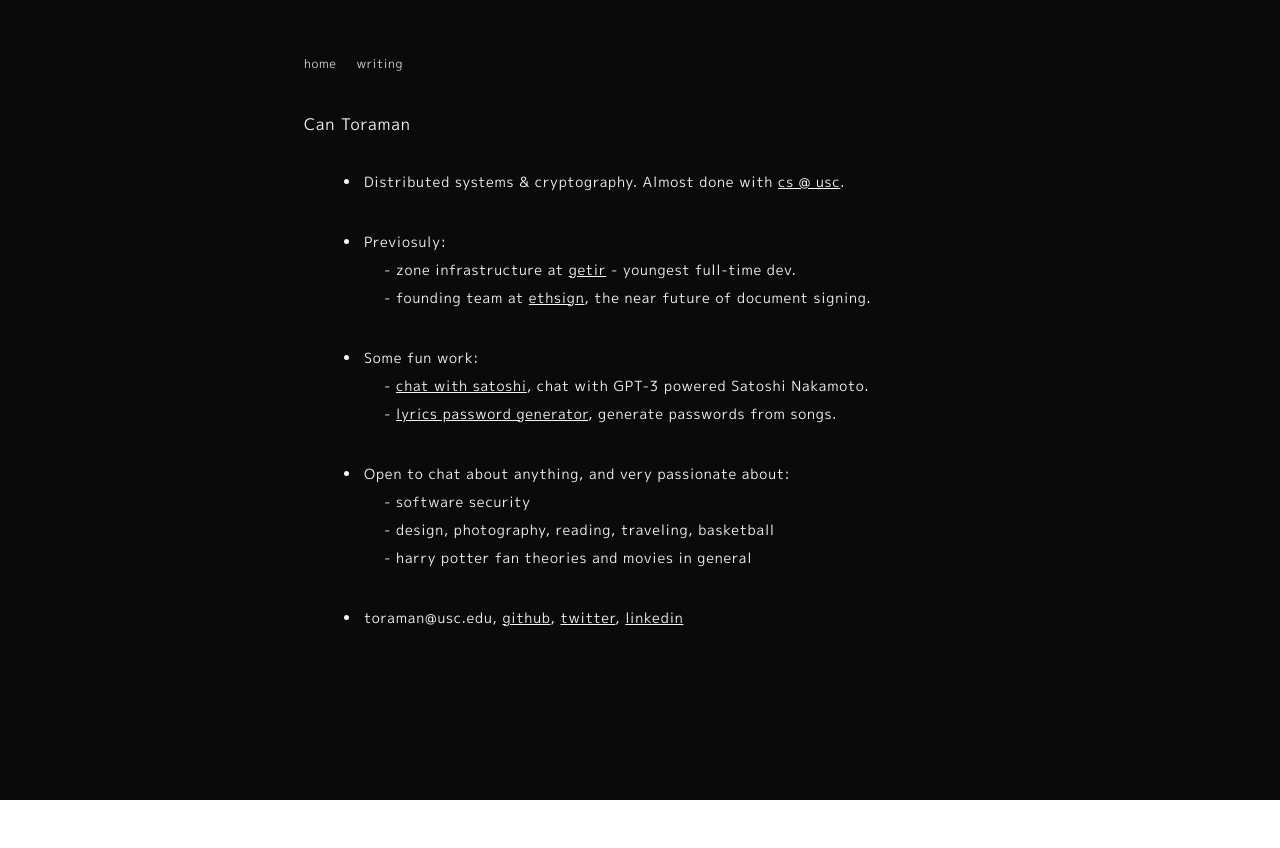
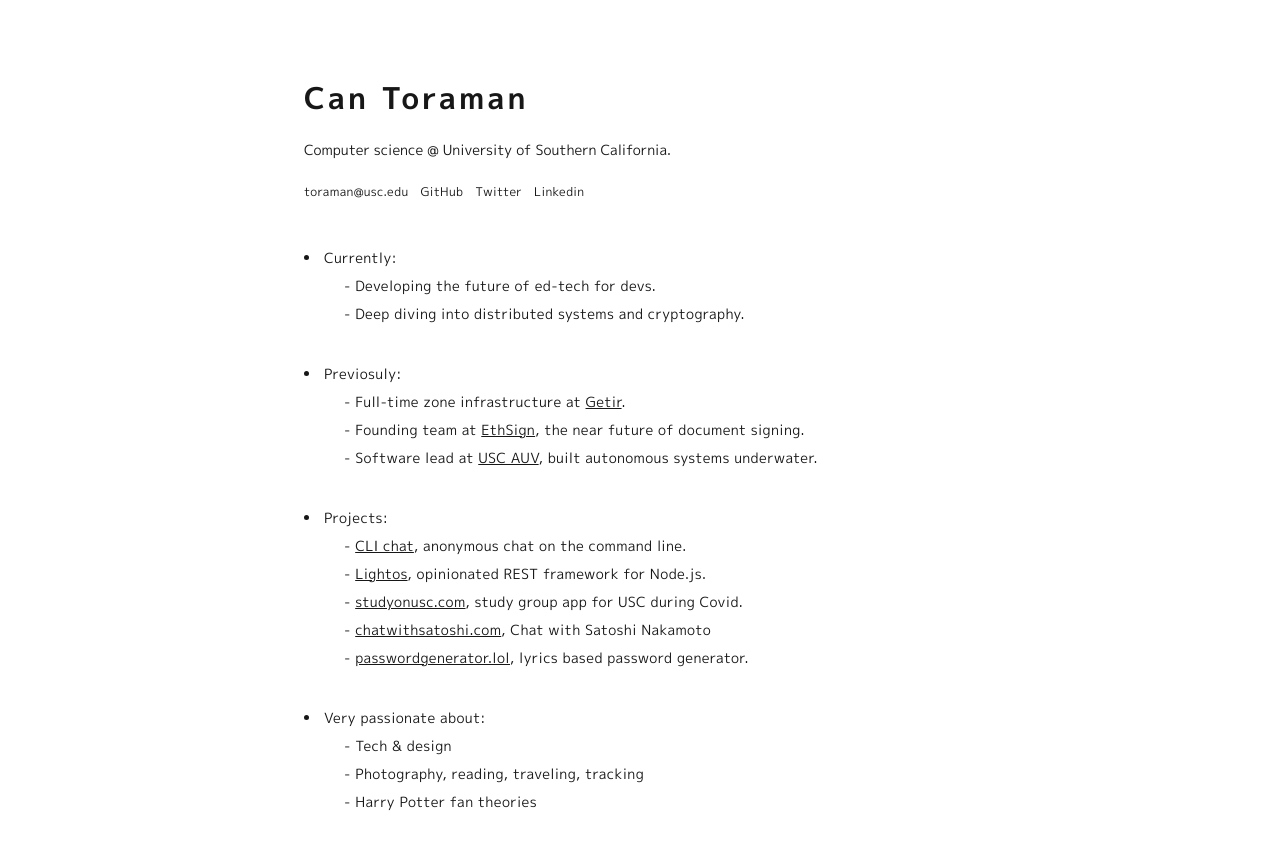
Before and after one commit to rrzhang139/richardzhang.com, a Next.js app: page / in a window 1280 px wide. Shown: the top 848 px of the page. Before the commit the page ends 800 px from the top, so only its background shows below. Built offline with nearby package versions, Linux system fonts and the light colour scheme.

Commit message:
content update

```diff
--- a/components/Nav.js
+++ b/components/Nav.js
@@ -19,7 +19,7 @@
           return (
             <li key={index}>
               <Link href={link.url} passHref>
-                <h4 className="text-xs tracking-wider py-2 text-neutral-300 rounded-sm hover:text-white ease-linear transition-colors hover:cursor-pointer hover:underline">
+                <h4 className="text-xs tracking-wider text-neutral-700 rounded-sm hover:text-white bg-white p-1 hover:bg-neutral-600 ease-linear transition-colors hover:cursor-pointer hover:underline">
                   {link.name}
                 </h4>
               </Link>
--- a/pages/_app.js
+++ b/pages/_app.js
@@ -24,8 +24,8 @@
           key="ogdesc"
         />
       </Head>
-      <div className="min-h-screen pb-20 font-text text-neutral-100 bg-colorstainedblack pt-12">
-        <Nav />
+      <div className="min-h-screen pb-20 font-text text-neutral-900 bg-white">
+        {/* <Nav /> */}
         <Component {...pageProps} />
       </div>
     </>
--- a/pages/index.js
+++ b/pages/index.js
@@ -4,115 +4,190 @@
   return (
     <div>
       <Head></Head>
-      <div className="max-w-2xl mx-auto mt-8 tracking-wider px-5 md:px-0">
-        <h1 className="pb-9">Can Toraman</h1>
-        <ul className="pl-10 text-sm list-disc list-inside space-y-10">
+      <div className="max-w-2xl mx-auto mt-8 px-5 md:px-0">
+        <div className="mt-20 space-y-5">
+          <h1 className="text-3xl font-black tracking-widest">Can Toraman</h1>
+          <div>
+            <h3 className="text-sm leading-loose">
+              Computer science @ University of Southern California.
+            </h3>
+          </div>
+          <ul className="text-xs flex gap-x-3 tracking-wide">
+            <li className="">
+              <p className="">toraman@usc.edu</p>
+            </li>
+            <li>
+              <p>
+                <a
+                  className="hover:text-blue-400 transition-colors"
+                  href="https://github.com/cantoramann"
+                  rel="noreferrer"
+                  target="_blank"
+                >
+                  GitHub
+                </a>
+              </p>
+            </li>
+            <li>
+              <p>
+                <a
+                  className="hover:text-blue-400 transition-colors"
+                  href="https://twitter.com/cantoramann"
+                  rel="noreferrer"
+                  target="_blank"
+                >
+                  Twitter
+                </a>
+              </p>
+            </li>
+            <li>
+              <p>
+                <a
+                  className="hover:text-blue-400 transition-colors"
+                  href="https://linkedin.com/in/cantoraman"
+                  rel="noreferrer"
+                  target="_blank"
+                >
+                  Linkedin
+                </a>
+              </p>
+            </li>
+          </ul>
+        </div>
+
+        <ul className="mt-12 text-sm list-disc list-inside space-y-10 tracking-wide">
           <li>
-            Distributed systems & cryptography. Almost done with{" "}
-            <a
-              className="underline"
-              href="https://www.cs.usc.edu/"
-              rel="noreferrer"
-              target="_blank"
-            >
-              cs @ usc
-            </a>
-            .
+            Currently:
+            <ul className="pl-10 list-inside space-y-2 pt-2">
+              <li>- Developing the future of ed-tech for devs.</li>
+              <li>- Deep diving into distributed systems and cryptography.</li>
+              {/* <li>
+                - Founding engineer at{" "}
+                <a
+                  className="underline hover:text-blue-400 transition-colors"
+                  href="https://www.joinhaven.io/"
+                  rel="noreferrer"
+                  target="_blank"
+                >
+                  Haven
+                </a>
+                , modernizing kitchen renovation (no kidding).
+              </li> */}
+            </ul>
           </li>
           <li>
             Previosuly:
             <ul className="pl-10 list-inside space-y-2 pt-2">
               <li>
-                - zone infrastructure at{" "}
+                - Full-time zone infrastructure at{" "}
                 <a
-                  className="underline"
+                  className="underline hover:text-blue-400 transition-colors"
                   href="https://techcrunch.com/2022/03/17/getir-is-now-worth-nearly-12-billion-after-raising-another-768-million/"
                   rel="noreferrer"
                   target="_blank"
                 >
-                  getir
-                </a>{" "}
-                - youngest full-time dev.
+                  Getir
+                </a>
+                .
               </li>
               <li>
-                - founding team at{" "}
+                - Founding team at{" "}
                 <a
-                  className="underline"
+                  className="underline hover:text-blue-400 transition-colors"
                   href="https://www.ethsign.xyz/"
                   rel="noreferrer"
                   target="_blank"
                 >
-                  ethsign
+                  EthSign
                 </a>
                 , the near future of document signing.
+              </li>
+              <li>
+                - Software lead at{" "}
+                <a
+                  className="underline hover:text-blue-400 transition-colors"
+                  href="https://uscauv.com/"
+                  rel="noreferrer"
+                  target="_blank"
+                >
+                  USC AUV
+                </a>
+                , built autonomous systems underwater.
               </li>
             </ul>
           </li>
           <li>
-            Some fun work:
+            Projects:
             <ul className="pl-10 list-inside space-y-2 pt-2">
               <li>
                 -{" "}
                 <a
-                  className="underline"
-                  href="https://chatwithsatoshi.com/"
+                  className="underline hover:text-blue-400 transition-colors"
+                  href="https://github.com/cantoramann/cli-chat-client"
                   rel="noreferrer"
                   target="_blank"
                 >
-                  chat with satoshi
+                  CLI chat
                 </a>
-                , chat with GPT-3 powered Satoshi Nakamoto.
+                , anonymous chat on the command line.
               </li>
               <li>
                 -{" "}
                 <a
-                  className="underline"
+                  className="underline hover:text-blue-400 transition-colors"
+                  href="https://github.com/cantoramann/lightos"
+                  rel="noreferrer"
+                  target="_blank"
+                >
+                  Lightos
+                </a>
+                , opinionated REST framework for Node.js.
+              </li>
+              <li>
+                -{" "}
+                <a
+                  className="underline hover:text-blue-400 transition-colors"
+                  href="https://www.studyonusc.com/"
+                  rel="noreferrer"
+                  target="_blank"
+                >
+                  studyonusc.com
+                </a>
+                , study group app for USC during Covid.
+              </li>
+              <li>
+                -{" "}
+                <a
+                  className="underline hover:text-blue-400 transition-colors"
+                  href="https://www.chatwithsatoshi.com/"
+                  rel="noreferrer"
+                  target="_blank"
+                >
+                  chatwithsatoshi.com
+                </a>
+                , Chat with Satoshi Nakamoto
+              </li>
+              <li>
+                -{" "}
+                <a
+                  className="underline hover:text-blue-400 transition-colors"
                   href="https://www.passwordgenerator.lol/"
                   rel="noreferrer"
                   target="_blank"
                 >
-                  lyrics password generator
+                  passwordgenerator.lol
                 </a>
-                , generate passwords from songs.
+                , lyrics based password generator.
               </li>
             </ul>
           </li>
           <li>
-            Open to chat about anything, and very passionate about:
+            Very passionate about:
             <ul className="pl-10 list-inside space-y-2 pt-2">
-              <li>- software security</li>
-              <li>- design, photography, reading, traveling, basketball</li>
-              <li>- harry potter fan theories and movies in general</li>
+              <li>- Tech & design</li>
+              <li>- Photography, reading, traveling, tracking</li>
+              <li>- Harry Potter fan theories</li>
             </ul>
-          </li>
-          <li className="gap-x-3">
-            toraman@usc.edu,{" "}
-            <a
-              className="underline"
-              href="https://github.com/cantoramann"
-              rel="noreferrer"
-              target="_blank"
-            >
-              github
-            </a>
-            ,{" "}
-            <a
-              className="underline"
-              href="https://twitter.com/cantoramann"
-              rel="noreferrer"
-              target="_blank"
-            >
-              twitter
-            </a>
-            ,{" "}
-            <a
-              className="underline"
-              href="https://linkedin.com/in/cantoraman"
-              rel="noreferrer"
-              target="_blank"
-            >
-              linkedin
-            </a>
           </li>
         </ul>
       </div>
```
